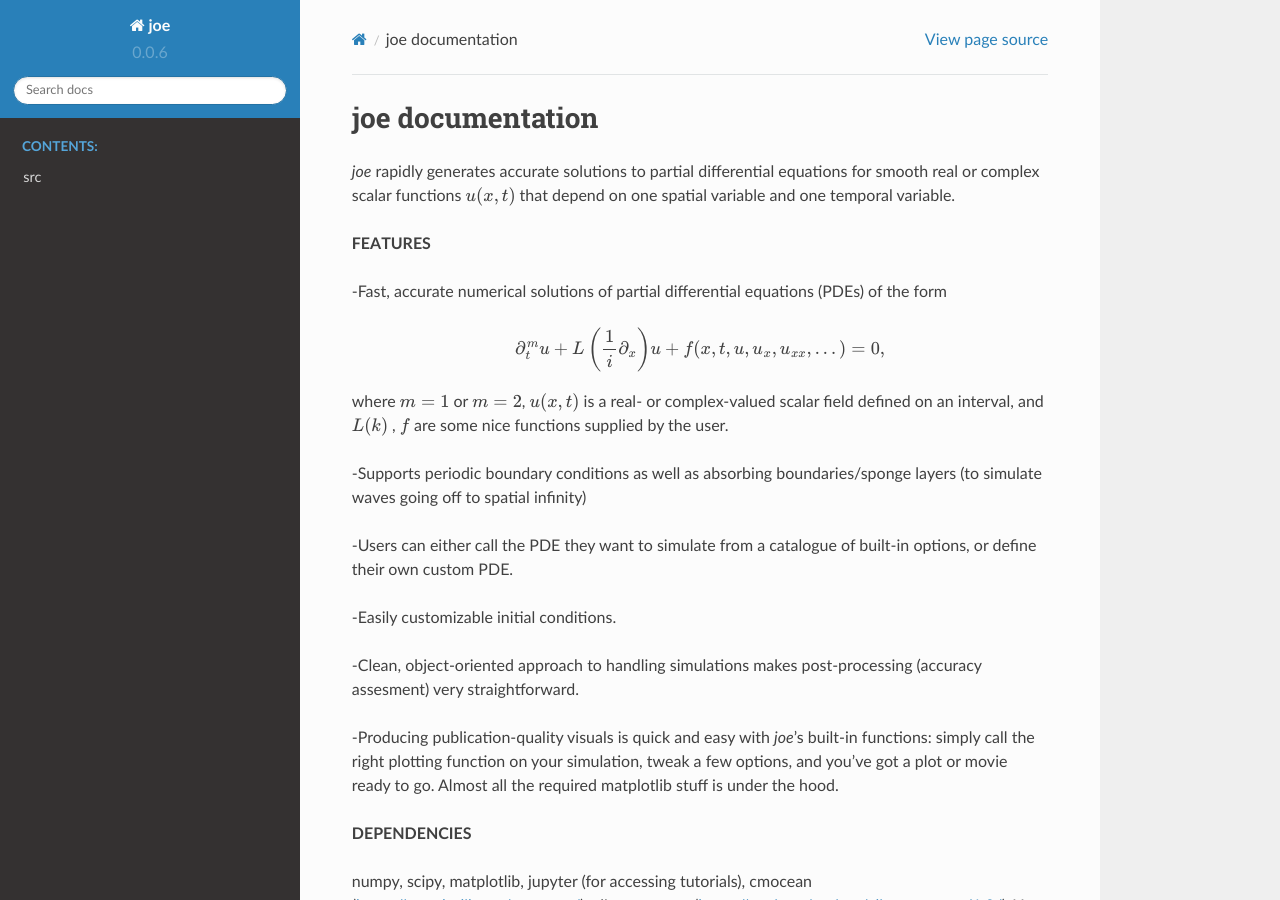
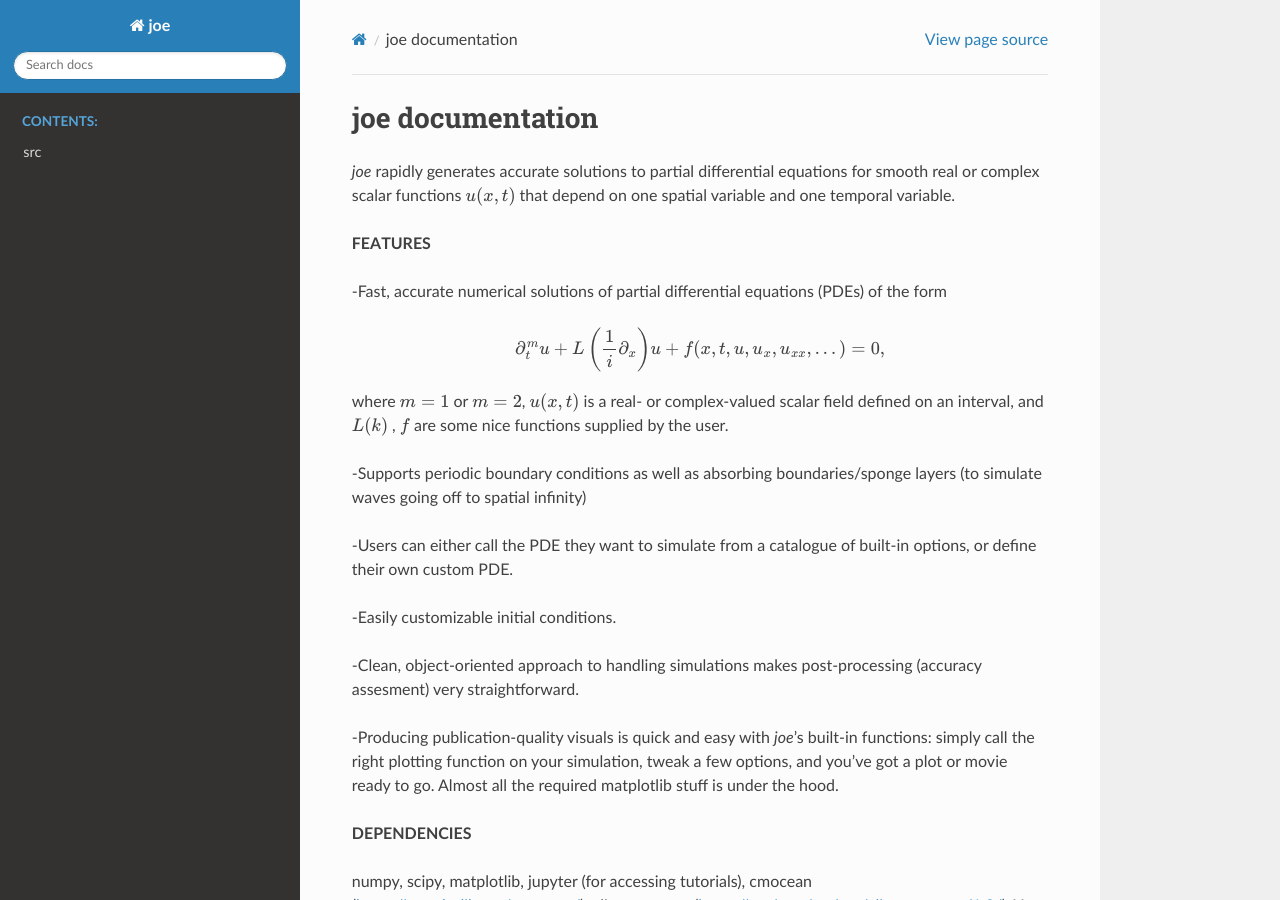
Before and after one commit to ageorgemorgan/joe, a Sphinx documentation site: the page built from docs/index.rst, in a window 1280 px wide and 900 px high. Built offline with Sphinx 7.4.7 and the Read the Docs theme 2.0.0, drawn with Linux system fonts in a browser that asks for light colours.

```diff
--- a/docs/conf.py
+++ b/docs/conf.py
@@ -8,14 +8,14 @@
 
 import os
 import sys
-import importlib.metadata
+#import importlib.metadata
 
 sys.path.insert(0, os.path.abspath(".."))
 
 project = 'joe'
 copyright = '2024, Adam George Morgan'
 author = 'Adam George Morgan'
-version = release = importlib.metadata.version("joe_lab")
+#version = release = importlib.metadata.version("joe_lab")
 
 # -- General configuration ---------------------------------------------------
 # https://www.sphinx-doc.org/en/master/usage/configuration.html#general-configuration
```
